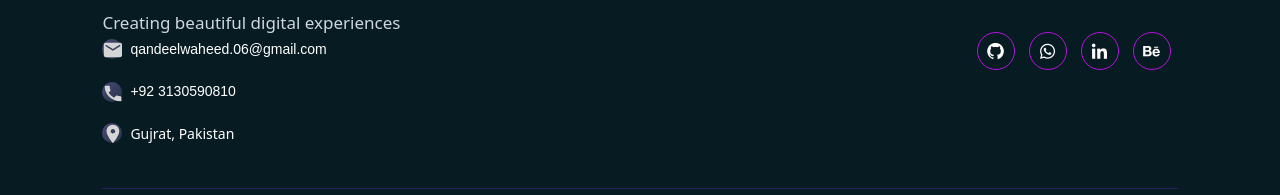
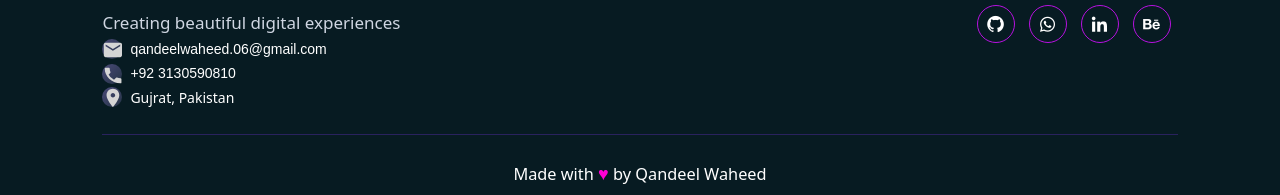
Before and after one commit to qandeel-waheed/portfolio, a plain HTML site: page index.html in a window 1280 px wide. Shown: the part 3411-3606 px from the top of the page. Drawn offline with nearby package versions, Linux system fonts and the light colour scheme.

Commit message:
Update style.css

```diff
--- a/style.css
+++ b/style.css
@@ -670,7 +670,6 @@ h4{
     display: flex;
     align-items: center;
     gap: 8px;
-    margin-bottom: 18px;
 }
 
 .contact-list li p {
```
